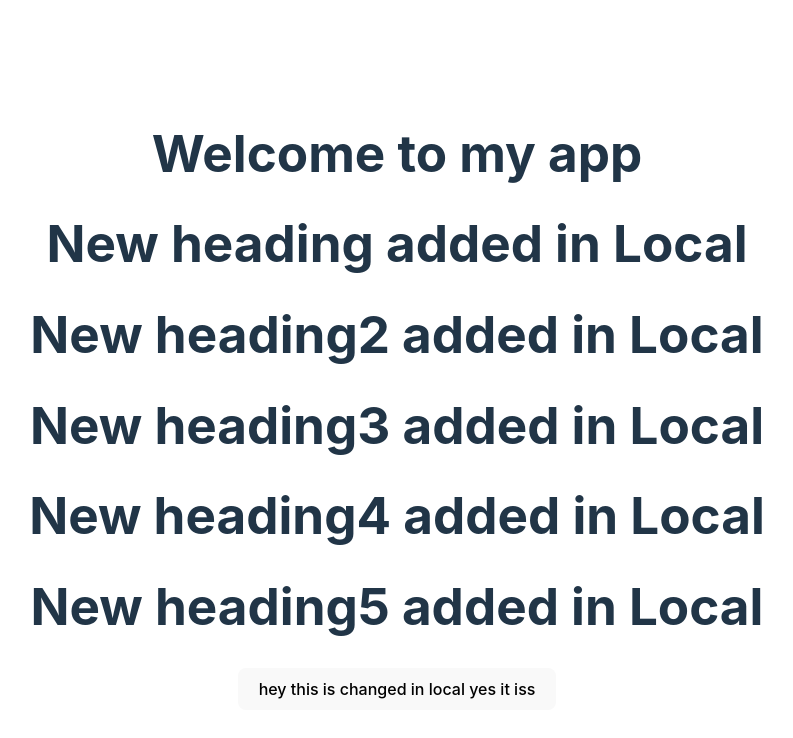
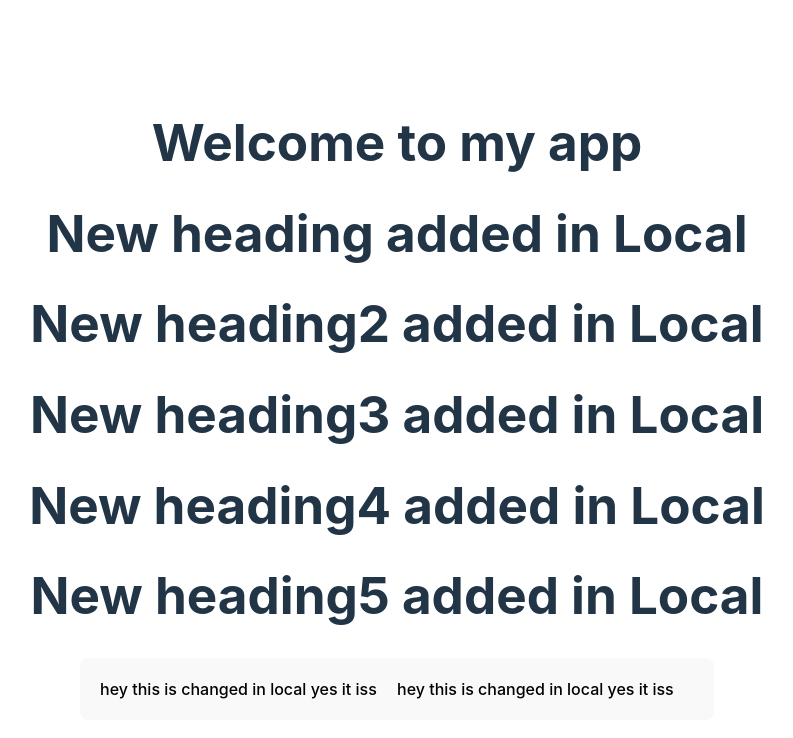
Before and after one commit to iam-deebee/MyInventory, a React (Vite) app: page / in a window 1280 px wide. Shown: the top 738 px of the page, without its empty margins (243-1036 px from the left). Built offline with nearby package versions, Linux system fonts and the light colour scheme.

Commit message:
Update App.jsx

```diff
--- a/src/App.jsx
+++ b/src/App.jsx
@@ -8,6 +8,10 @@ function MyButton() {
     <button>
       hey this is changed in local
       yes it iss
+      <button>
+      hey this is changed in local
+      yes it iss
+    </button>
     </button>
   );
 }
```
